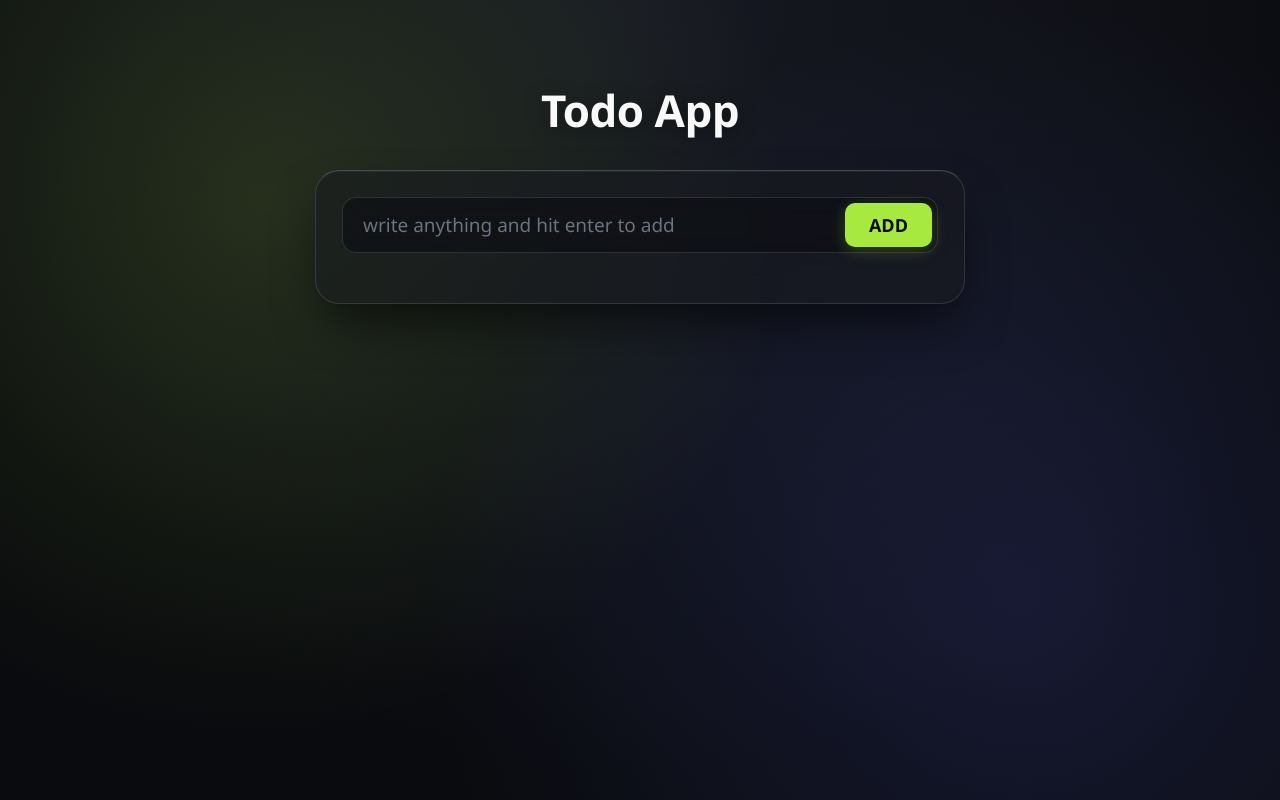
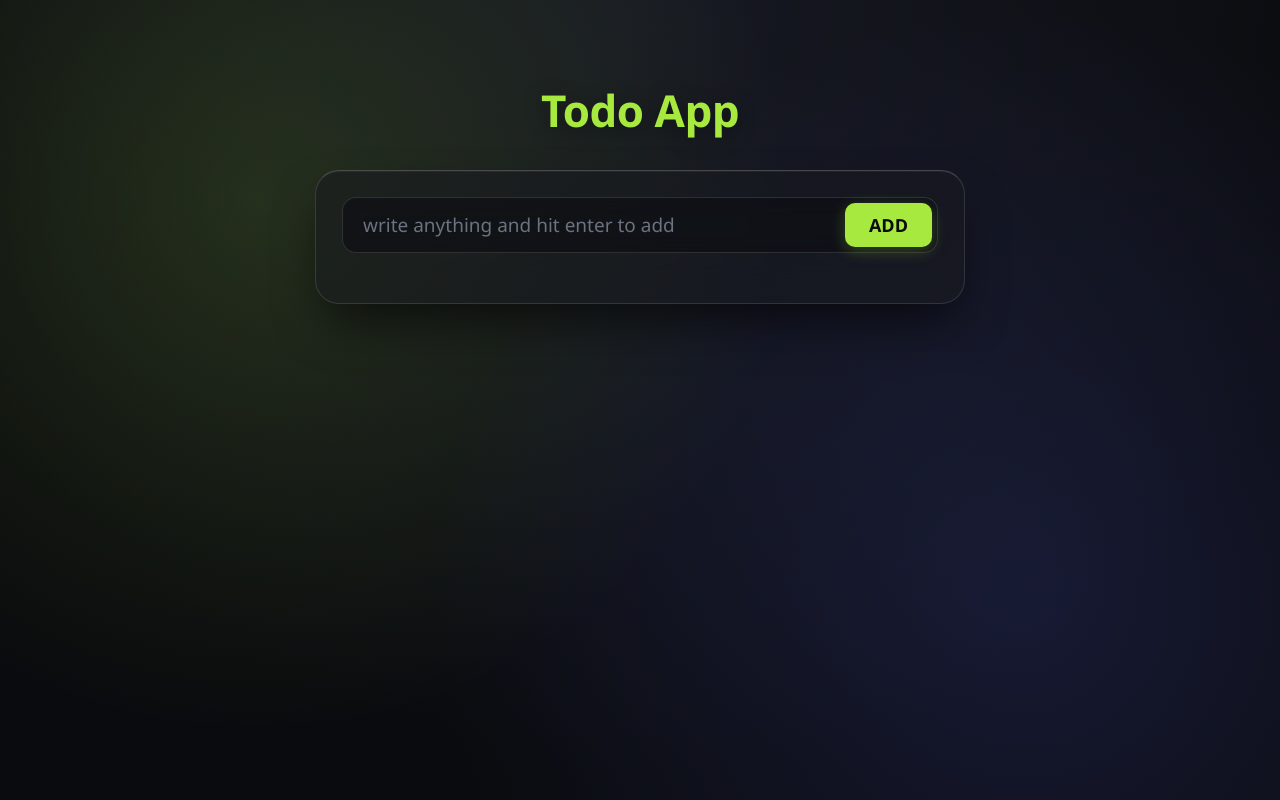
Before and after one commit to yebzawanbiko-cell/Todo-app, a plain HTML site: page index.html in a window 1280 px wide. Drawn offline with Linux system fonts and the light colour scheme.

Commit message:
Update index.css

```diff
--- a/index.css
+++ b/index.css
@@ -46,7 +46,7 @@ h1{
     font-weight: 700;
     letter-spacing: -0.5px;
     text-align: center;
-    color: var(--text-color);
+    color: var(--accent-color);
     text-shadow: 0 4px 20px rgba(0, 0, 0, 0.4);
 }
 h1 span {
```
